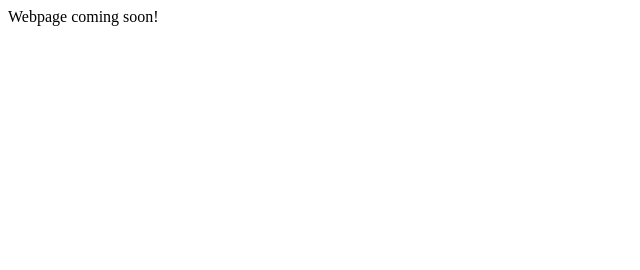
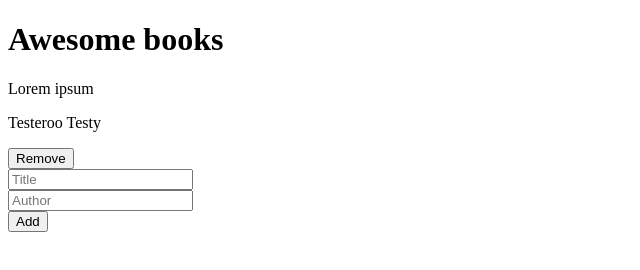
Before and after one commit to iKuartz/awesome-books, a plain HTML site: page index.html in a window 1280 px wide. Shown: the whole page, without its empty margins (0-640 px from the left). Drawn offline with Linux system fonts and the light colour scheme.

Commit message:
Basic HTML finished

```diff
--- a/index.html
+++ b/index.html
@@ -4,8 +4,25 @@
     <meta charset="UTF-8">
     <meta http-equiv="X-UA-Compatible" content="IE=edge">
     <title>Awesome Books</title>
+    <link rel="stylesheet" href="./styles.css">
+    <script src="./books.js" defer></script>
 </head>
 <body>
-    Webpage coming soon!
+    <header>
+        <h1>Awesome books</h1>
+    </header>
+    <section id="booklist">
+        <div id="book1">
+            <p id="book1-title">Lorem ipsum</p>
+            <p id="book1-author">Testeroo Testy</p>
+            <button id="book1-remove">Remove</button>
+        </div>
+    </section>
+    <section id="add-book">
+        <input id="input-title" type="text" name="Title" placeholder="Title"> <br>
+        <input id="input-author" type="text" name="Author" placeholder="Author"> <br>
+        <button id="input-add">Add</button>
+        <!-- Remember to remove the br and style on css -->
+    </section>
 </body>
 </html>
```
Also changed, not shown: books.js (added).
